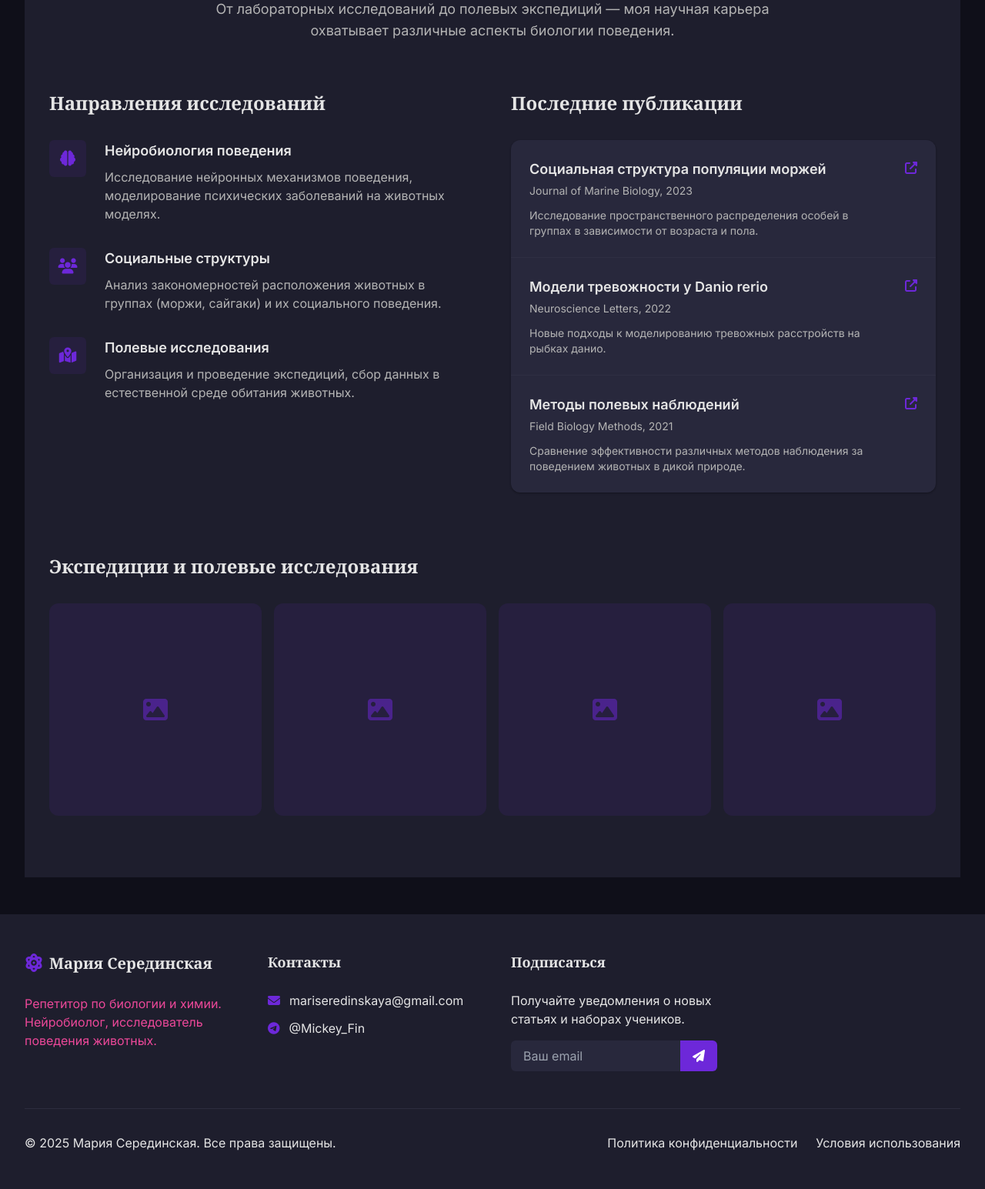
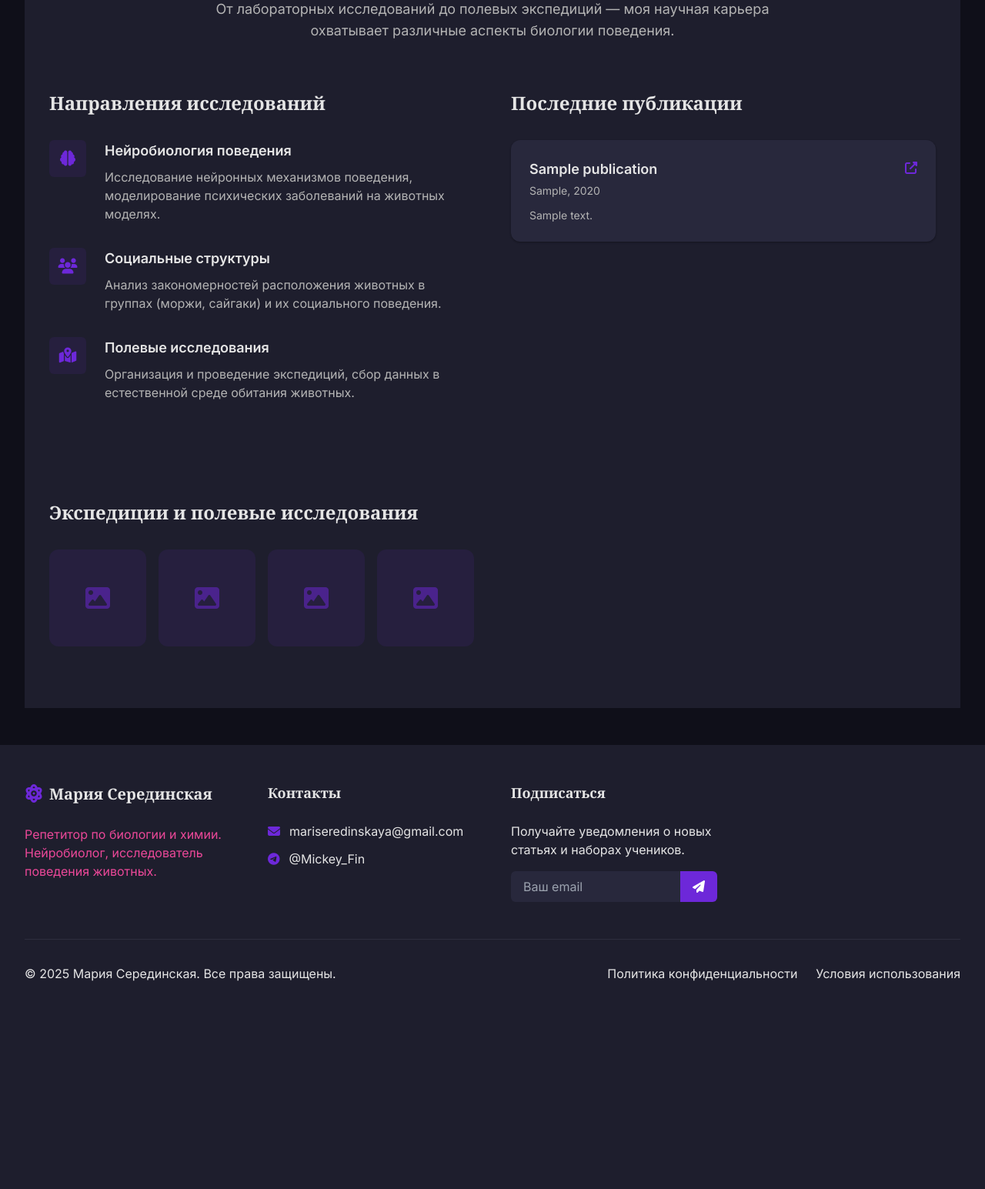
Before and after one commit to ErnestoAizenberg/maria-tutor, a Django app: page /science/ in a window 1280 px wide. Shown: the part 318-1863 px from the top of the page at 77% size. After the commit the page ends 1593 px from the top, so only its background shows below. Run offline with Django 5.2, Linux system fonts and the light colour scheme; tables that the repository leaves empty hold one stand-in row (values such as "Sample post"); some libraries are stand-ins or nearby versions.

Commit message:
feat: add backend for publications

```diff
--- a/main/models.py
+++ b/main/models.py
@@ -6,8 +6,10 @@ from django.core.validators import (
     MaxValueValidator,
     MinValueValidator,
     FileExtensionValidator,
+    URLValidator,
 )
 from django.db import models
+from django.urls import reverse
 from django.utils import timezone
 from django.utils.text import slugify
 
@@ -205,6 +207,188 @@ class ConnectMessage(models.Model):
             f"Message from {self.name} at {self.created_at.strftime('%Y-%m-%d %H:%M')}"
         )
 
+class Publication(models.Model):
+    title = models.CharField(
+        max_length=700,
+        verbose_name="Publication Title",
+        help_text="The full title of the publication"
+    )
+
+    slug = models.SlugField(
+        max_length=700,
+        unique=True,
+        blank=True,
+        help_text="A URL-friendly version of the title (auto-generated)"
+    )
+
+    authors = models.CharField(
+        max_length=500,
+        blank=True,
+        verbose_name="Authors",
+        help_text="List of authors separated by commas"
+    )
+
+    description = models.TextField(
+        max_length=2000,
+        blank=True,
+        verbose_name="Abstract/Description",
+        help_text="Brief summary or abstract of the publication"
+    )
+
+    url = models.URLField(
+        max_length=500,
+        validators=[URLValidator()],
+        verbose_name="Publication URL",
+        help_text="Link to the full publication"
+    )
+
+    journal = models.CharField(
+        max_length=200,
+        blank=True,
+        verbose_name="Journal/Conference",
+        help_text="Name of the journal or conference where published"
+    )
+
+    doi = models.CharField(
+        max_length=200,
+        blank=True,
+        verbose_name="DOI",
+        help_text="Digital Object Identifier if available"
+    )
+
+    publication_date = models.DateField(
+        verbose_name="Publication Date",
+        help_text="Date when the publication was released"
+    )
+
+    created_at = models.DateTimeField(
+        auto_now_add=True,
+        verbose_name="Created At"
+    )
+
+    updated_at = models.DateTimeField(
+        auto_now=True,
+        verbose_name="Last Updated"
+    )
+
+    is_featured = models.BooleanField(
+        default=False,
+        verbose_name="Featured Publication",
+        help_text="Mark as featured to highlight this publication"
+    )
+
+    class Meta:
+        verbose_name = "Publication"
+        verbose_name_plural = "Publications"
+        ordering = ['-publication_date']
+        indexes = [
+            models.Index(fields=['slug']),
+            models.Index(fields=['publication_date']),
+            models.Index(fields=['is_featured']),
+        ]
+
+    def __str__(self):
+        return self.title
+
+    def save(self, *args, **kwargs):
+        if not self.slug:
+            self.slug = slugify(self.title)[:700]
+        super().save(*args, **kwargs)
+
+    def get_absolute_url(self):
+        return reverse('publication_detail', kwargs={'slug': self.slug})
+
+class Publication(models.Model):
+    title = models.CharField(
+        max_length=700,
+        verbose_name="Publication Title",
+        help_text="The full title of the publication"
+    )
+
+    slug = models.SlugField(
+        max_length=700,
+        unique=True,
+        blank=True,
+        help_text="A URL-friendly version of the title (auto-generated)"
+    )
+
+    authors = models.CharField(
+        max_length=500,
+        blank=True,
+        verbose_name="Authors",
+        help_text="List of authors separated by commas"
+    )
+
+    description = models.TextField(
+        max_length=2000,
+        blank=True,
+        verbose_name="Abstract/Description",
+        help_text="Brief summary or abstract of the publication"
+    )
+
+    url = models.URLField(
+        max_length=500,
+        validators=[URLValidator()],
+        verbose_name="Publication URL",
+        help_text="Link to the full publication"
+    )
+
+    journal = models.CharField(
+        max_length=200,
+        blank=True,
+        verbose_name="Journal/Conference",
+        help_text="Name of the journal or conference where published"
+    )
+
+    doi = models.CharField(
+        max_length=200,
+        blank=True,
+        verbose_name="DOI",
+        help_text="Digital Object Identifier if available"
+    )
+
+    publication_date = models.DateField(
+        verbose_name="Publication Date",
+        help_text="Date when the publication was released"
+    )
+
+    created_at = models.DateTimeField(
+        auto_now_add=True,
+        verbose_name="Created At"
+    )
+
+    updated_at = models.DateTimeField(
+        auto_now=True,
+        verbose_name="Last Updated"
+    )
+
+    is_featured = models.BooleanField(
+        default=False,
+        verbose_name="Featured Publication",
+        help_text="Mark as featured to highlight this publication"
+    )
+
+    class Meta:
+        verbose_name = "Publication"
+        verbose_name_plural = "Publications"
+        ordering = ['-publication_date']
+        indexes = [
+            models.Index(fields=['slug']),
+            models.Index(fields=['publication_date']),
+            models.Index(fields=['is_featured']),
+        ]
+
+    def __str__(self):
+        return self.title
+
+    def save(self, *args, **kwargs):
+        if not self.slug:
+            self.slug = slugify(self.title)[:700]
+        super().save(*args, **kwargs)
+
+    def get_absolute_url(self):
+        return reverse('publication_detail', kwargs={'slug': self.slug})
+
 
 class Article(models.Model):
 
--- /dev/null
+++ b/main/templates/main/_pub_listing.html
@@ -0,0 +1,31 @@
+{% load static %}
+
+<!-- Publications Listing -->
+{% for publication in publications %}
+<div class="p-6 {% if not forloop.last %}border-b{% endif %}" style="border-color: rgba(var(--color-border), 0.3);">
+    <div class="flex justify-between items-start">
+        <div>
+            <h4 class="font-bold text-lg mb-1">{{ publication.title }}</h4>
+            <p class="text-sm mb-3" style="color: rgb(var(--color-text-secondary));">
+                {% if publication.journal %}{{ publication.journal }}, {% endif %}
+                {{ publication.publication_date|date:"Y" }}
+            </p>
+            {% if publication.description %}
+            <p class="text-sm" style="color: rgb(var(--color-text-secondary));">
+                {{ publication.description|truncatechars:150 }}
+            </p>
+            {% endif %}
+        </div>
+        {% if publication.url %}
+        <a href="{{ publication.url }}" target="_blank" rel="noopener noreferrer"
+           class="text-primary hover:text-primary-light ml-4 flex-shrink-0">
+            <i class="fas fa-external-link-alt"></i>
+        </a>
+        {% endif %}
+    </div>
+</div>
+{% empty %}
+<div class="p-6 text-center" style="color: rgb(var(--color-text-secondary));">
+    Публикации не найдены
+</div>
+{% endfor %}
--- a/main/templates/main/_science.html
+++ b/main/templates/main/_science.html
@@ -74,49 +74,8 @@
                 <h3 class="text-2xl font-serif font-bold mb-8">Последние публикации</h3>
 
                 <div class="card overflow-hidden">
-                    <!-- Publication 1 -->
-                    <div class="p-6 border-b" style="border-color: rgba(var(--color-border), 0.3);">
-                        <div class="flex justify-between items-start">
-                            <div>
-                                <h4 class="font-bold text-lg mb-1">Социальная структура популяции моржей</h4>
-                                <p class="text-sm mb-3" style="color: rgb(var(--color-text-secondary));">Journal of Marine Biology, 2023</p>
-                                <p class="text-sm" style="color: rgb(var(--color-text-secondary));">Исследование пространственного распределения особей в группах в зависимости от возраста и пола.</p>
-                            </div>
-                            <a href="#" class="text-primary hover:text-primary-light ml-4 flex-shrink-0">
-                                <i class="fas fa-external-link-alt"></i>
-                            </a>
-                        </div>
-                    </div>
-
-                    <!-- Publication 2 -->
-                    <div class="p-6 border-b" style="border-color: rgba(var(--color-border), 0.3);">
-                        <div class="flex justify-between items-start">
-                            <div>
-                                <h4 class="font-bold text-lg mb-1">Модели тревожности у Danio rerio</h4>
-                                <p class="text-sm mb-3" style="color: rgb(var(--color-text-secondary));">Neuroscience Letters, 2022</p>
-                                <p class="text-sm" style="color: rgb(var(--color-text-secondary));">Новые подходы к моделированию тревожных расстройств на рыбках данио.</p>
-                            </div>
-                            <a href="https://pureportal.spbu.ru/ru/projects/---2019---1(a3e999da-aaa5-4406-964b-2a66b5635243).html" class="text-primary hover:text-primary-light ml-4 flex-shrink-0">
-                                <i class="fas fa-external-link-alt"></i>
-                            </a>
-                        </div>
-                    </div>
-
-                    <!-- Publication 3 -->
-                    <div class="p-6">
-                        <div class="flex justify-between items-start">
-                            <div>
-                                <h4 class="font-bold text-lg mb-1">Методы полевых наблюдений</h4>
-                                <p class="text-sm mb-3" style="color: rgb(var(--color-text-secondary));">Field Biology Methods, 2021</p>
-                                <p class="text-sm" style="color: rgb(var(--color-text-secondary));">Сравнение эффективности различных методов наблюдения за поведением животных в дикой природе.</p>
-                            </div>
-                            <a href="#" class="text-primary hover:text-primary-light ml-4 flex-shrink-0">
-                                <i class="fas fa-external-link-alt"></i>
-                            </a>
-                        </div>
-                    </div>
-                </div>
-            </div>
+                    {% include 'main/_pub_listing.html' with publications=publications %}
+              </div>
         </div>
 
         <!-- Expedition Gallery -->
--- a/main/templates/main/science.html
+++ b/main/templates/main/science.html
@@ -5,5 +5,5 @@
 {% endblock title %}
 
 {% block content %}
-{% include 'main/_science.html' %}
+{% include 'main/_science.html' with publications=publications %}
 {% endblock content %}
--- a/main/views.py
+++ b/main/views.py
@@ -13,7 +13,7 @@ from django.shortcuts import get_object_or_404, redirect, render
 from tutorproject.logger import setup_logger
 
 from .forms import ApplicationForm
-from .models import Application, Article, Review
+from .models import Application, Article, Review, Publication
 
 logger = setup_logger(log_file="app.log", level="DEBUG")
 from django.http import HttpResponse
@@ -45,6 +45,7 @@ def index(request):
         # Get published articles ordered by creation date (newest first)
         articles = Article.objects.filter(status="published").order_by("-created_at")
         reviews = Review.objects.filter(is_published=True).order_by("-created_at")
+        publications = Publication.objects.all()
 
         # Initialize form with session data if exists, otherwise create empty form
         if "application_form_data" in request.session:
@@ -67,6 +68,7 @@ def index(request):
             "articles": articles,
             "reviews": reviews,
             "application_form": form,
+            "publications": publications,
         }
         logger.debug(f"form.erros: {form.errors}")
         logger.debug(f"Loaded {len(articles)} published articles for homepage")
@@ -110,7 +112,10 @@ def about_me(request):
 def science(request):
     """Display science page"""
     logger.info("Rendering science page")
-    context = {}
+    publications = Publication.objects.all()
+    context = {
+        "publications": publications
+    }
 
     return render(request, "main/science.html", context)
 
```
Also changed, not shown: main/admin.py (+32 -7 lines), main/templates/main/_ed_formats.html (added, +80 -0 lines), main/templates/main/index-purple.html (+6 -2 lines), main/migrations/0006_publication.py (added).
